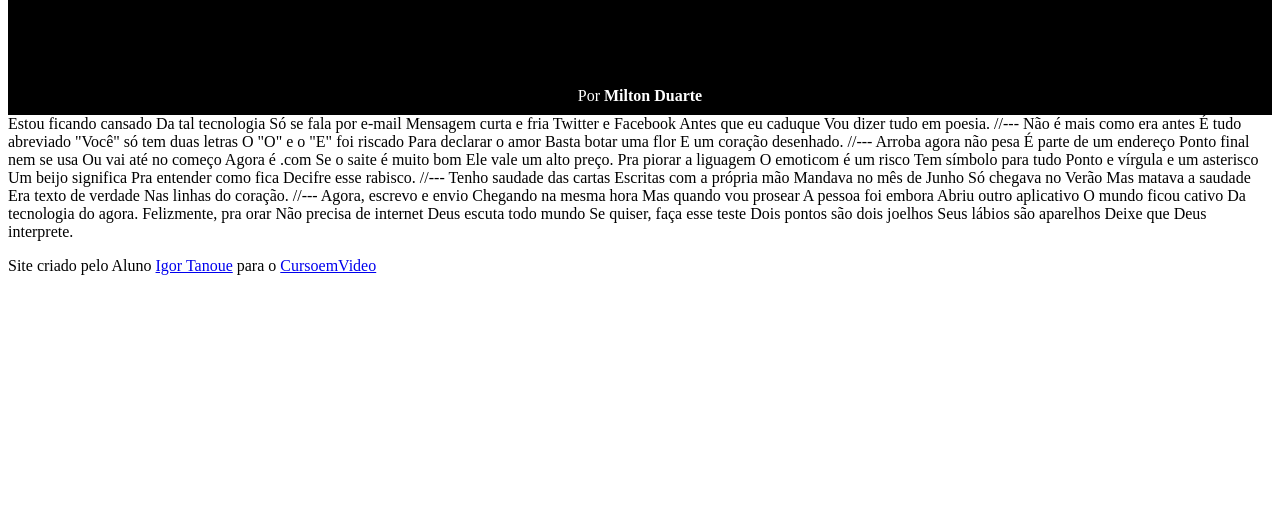
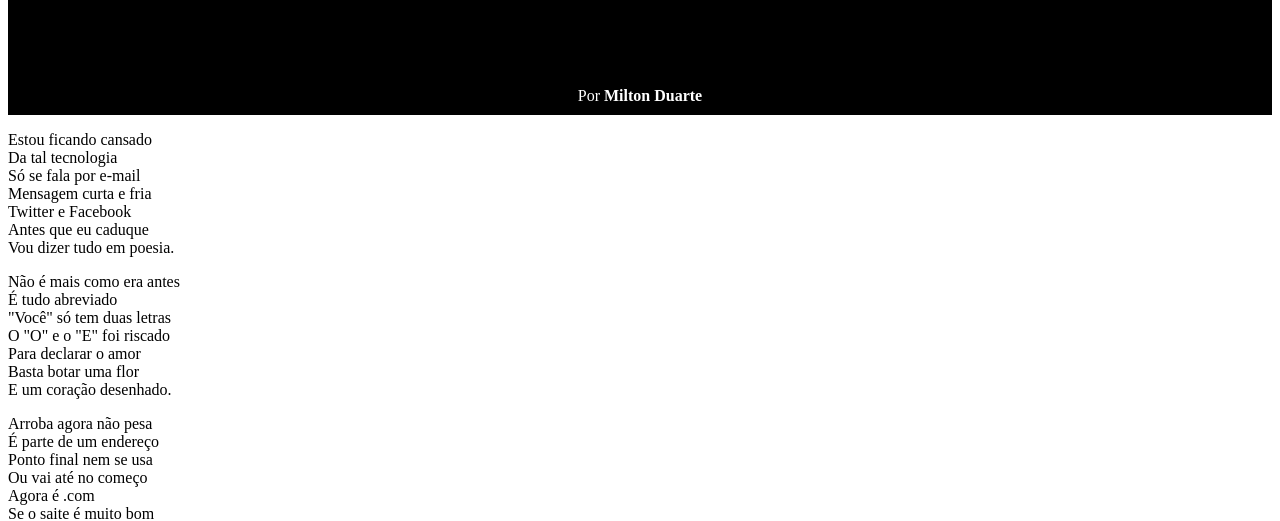
Before and after one commit to igortanoue/html-css, a plain HTML site: page desafiocev/d012 - cordel/index.html in a window 1280 px wide. Shown: the part 290-811 px from the top of the page. Drawn offline with Linux system fonts and the light colour scheme.

Commit message:
body criado

```diff
--- a/desafiocev/d012 - cordel/index.html
+++ b/desafiocev/d012 - cordel/index.html
@@ -14,69 +14,85 @@
         </section>
     </header>
     <main>
-        Estou ficando cansado
-        Da tal tecnologia
-        Só se fala por e-mail
-        Mensagem curta e fria
-        Twitter e Facebook
-        Antes que eu caduque
-        Vou dizer tudo em poesia.
+        <section>
+            <p>
+                Estou ficando cansado <br>
+                Da tal tecnologia <br>
+                Só se fala por e-mail <br>
+                Mensagem curta e fria <br>
+                Twitter e Facebook <br>
+                Antes que eu caduque <br>
+                Vou dizer tudo em poesia.
+            </p>
+        </section>
 
-        //---
+        <section>
+            <p>
+                Não é mais como era antes <br>
+                É tudo abreviado <br>
+                "Você" só tem duas letras <br>
+                O "O" e o "E" foi riscado <br>
+                Para declarar o amor <br>
+                Basta botar uma flor <br>
+                E um coração desenhado.
+            </p>
+        </section>
 
-        Não é mais como era antes
-        É tudo abreviado
-        "Você" só tem duas letras
-        O "O" e o "E" foi riscado
-        Para declarar o amor
-        Basta botar uma flor
-        E um coração desenhado.
+        <section>
+            <p>
+                Arroba agora não pesa <br>
+                É parte de um endereço <br>
+                Ponto final nem se usa <br>
+                Ou vai até no começo <br>
+                Agora é .com <br>
+                Se o saite é muito bom <br>
+                Ele vale um alto preço. <br>
+            <p></p></p>
 
-        //---
+            <p>
+                Pra piorar a liguagem <br>
+                O emoticom é um risco <br>
+                Tem símbolo para tudo <br>
+                Ponto e vírgula e um asterisco <br>
+                Um beijo significa <br>
+                Pra entender como fica <br>
+                Decifre esse rabisco.
+            </p>
+        </section>
 
-        Arroba agora não pesa
-        É parte de um endereço
-        Ponto final nem se usa
-        Ou vai até no começo
-        Agora é .com
-        Se o saite é muito bom
-        Ele vale um alto preço.
+        <section>
+            <p>
+                Tenho saudade das cartas <br>
+                Escritas com a própria mão <br>
+                Mandava no mês de Junho <br>
+                Só chegava no Verão <br>
+                Mas matava a saudade <br>
+                Era texto de verdade <br>
+                Nas linhas do coração.
+            </p>
+        </section>
 
-        Pra piorar a liguagem
-        O emoticom é um risco
-        Tem símbolo para tudo
-        Ponto e vírgula e um asterisco
-        Um beijo significa
-        Pra entender como fica
-        Decifre esse rabisco.
+        <section>
+            <p>
+                Agora, escrevo e envio <br>
+                Chegando na mesma hora <br>
+                Mas quando vou prosear <br>
+                A pessoa foi embora <br>
+                Abriu outro aplicativo <br>
+                O mundo ficou cativo <br>
+                Da tecnologia do agora. <br>
+            </p>
 
-        //---
-
-        Tenho saudade das cartas
-        Escritas com a própria mão
-        Mandava no mês de Junho
-        Só chegava no Verão
-        Mas matava a saudade
-        Era texto de verdade
-        Nas linhas do coração.
-
-        //---
-
-        Agora, escrevo e envio
-        Chegando na mesma hora
-        Mas quando vou prosear
-        A pessoa foi embora
-        Abriu outro aplicativo
-        O mundo ficou cativo
-        Da tecnologia do agora.
-
-        Felizmente, pra orar
-        Não precisa de internet
-        Deus escuta todo mundo
-        Se quiser, faça esse teste
-        Dois pontos são dois joelhos
-        Seus lábios são aparelhos
-        Deixe que Deus interprete.
+            <p>
+                Felizmente, pra orar <br>
+                Não precisa de internet <br>
+                Deus escuta todo mundo <br>
+                Se quiser, faça esse teste <br>
+                Dois pontos são dois joelhos <br>
+                Seus lábios são aparelhos <br>
+                Deixe que Deus interprete.
+            </p>
+        </section>
 
     </main>
     <footer>
```
